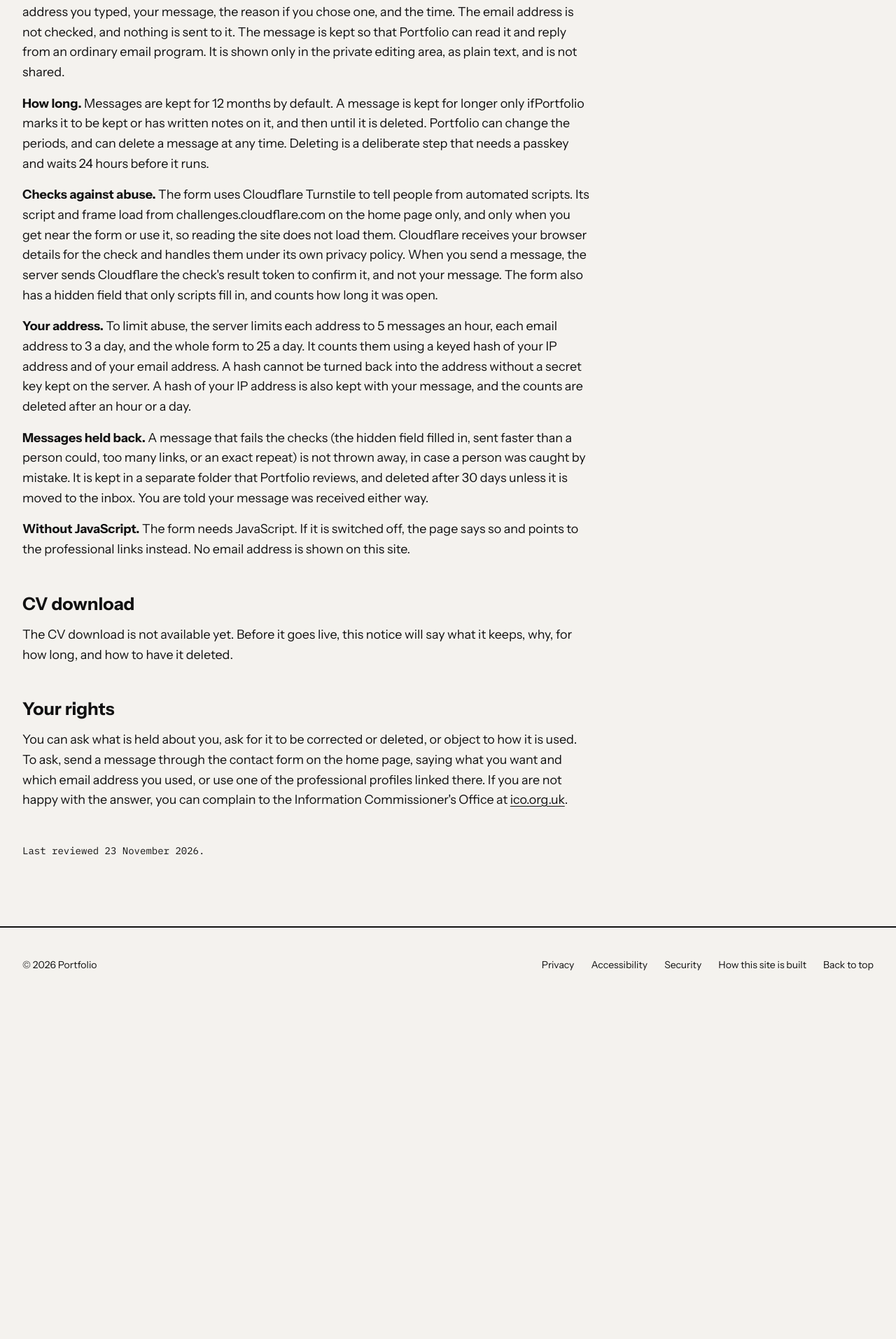
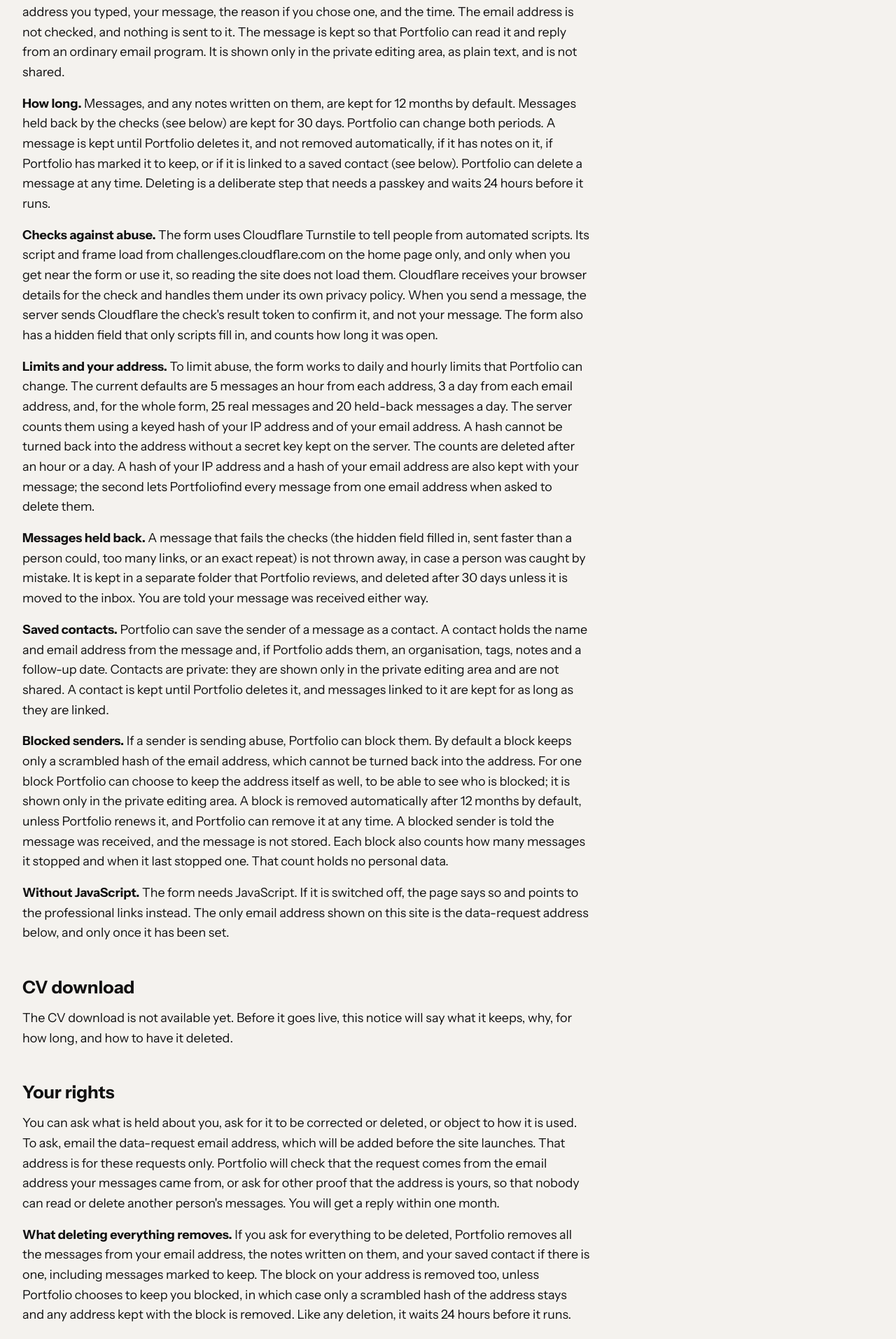
Before and after one commit to PjnSai/Portfolio, a Next.js app in the folder web/: page /privacy in a window 1280 px wide. Shown: the part 1181-3095 px from the top of the page at 70% size. Before the commit the page ends 2615 px from the top, so only its background shows below. Built offline with nearby package versions, Linux system fonts and the light colour scheme.

Commit message:
Update the Privacy page and add the data-request address build variable

```diff
--- a/web/components/public/FooterPages.tsx
+++ b/web/components/public/FooterPages.tsx
@@ -3,8 +3,9 @@
 // (docs/PROGRESS.md lists what remains).
 
 import type { ReactNode } from "react";
+import { PRIVACY_EMAIL } from "@/lib/public/privacy-email";
 import { REPORT_URL, REPOSITORY } from "@/lib/seo";
-const REVIEWED = "23 November 2026";
+const REVIEWED = "25 November 2026";
 
 function Doc({ label, title, lead, children }: { label: string; title: string; lead: string; children: ReactNode }) {
   return (
@@ -26,7 +27,16 @@ const External = ({ href, children }: { href: string; children: ReactNode }) =>
   </a>
 );
 
-export function PrivacyPage({ name }: { name: string }) {
+/** The data-request address as a link, or the words that say it is still to come. */
+function RequestAddress({ email }: { email: string }) {
+  return email ? (
+    <a href={`mailto:${email}`}>{email}</a>
+  ) : (
+    <>the data-request email address, which will be added before the site launches</>
+  );
+}
+
+export function PrivacyPage({ name, email = PRIVACY_EMAIL }: { name: string; email?: string }) {
   return (
     <Doc
       label="Site"
@@ -71,10 +81,11 @@ export function PrivacyPage({ name }: { name: string }) {
         It is shown only in the private editing area, as plain text, and is not shared.
       </p>
       <p>
-        <strong>How long.</strong> Messages are kept for 12 months by default. A message is kept for longer only if
-        {name} marks it to be kept or has written notes on it, and then until it is deleted. {name} can change the
-        periods, and can delete a message at any time. Deleting is a deliberate step that needs a passkey and waits
-        24 hours before it runs.
+        <strong>How long.</strong> Messages, and any notes written on them, are kept for 12 months by default.
+        Messages held back by the checks (see below) are kept for 30 days. {name} can change both periods. A message
+        is kept until {name} deletes it, and not removed automatically, if it has notes on it, if {name} has marked
+        it to keep, or if it is linked to a saved contact (see below). {name} can delete a message at any time.
+        Deleting is a deliberate step that needs a passkey and waits 24 hours before it runs.
       </p>
       <p>
         <strong>Checks against abuse.</strong> The form uses Cloudflare Turnstile to tell people from automated
@@ -85,11 +96,13 @@ export function PrivacyPage({ name }: { name: string }) {
         field that only scripts fill in, and counts how long it was open.
       </p>
       <p>
-        <strong>Your address.</strong> To limit abuse, the server limits each address to 5 messages an hour, each
-        email address to 3 a day, and the whole form to 25 a day. It counts them using a keyed hash of your IP
-        address and of your email address. A hash cannot be turned back into the address without a secret key kept on
-        the server. A hash of your IP address is also kept with your message, and the counts are deleted after an
-        hour or a day.
+        <strong>Limits and your address.</strong> To limit abuse, the form works to daily and hourly limits that{" "}
+        {name} can change. The current defaults are 5 messages an hour from each address, 3 a day from each email
+        address, and, for the whole form, 25 real messages and 20 held-back messages a day. The server counts them
+        using a keyed hash of your IP address and of your email address. A hash cannot be turned back into the
+        address without a secret key kept on the server. The counts are deleted after an hour or a day. A hash of
+        your IP address and a hash of your email address are also kept with your message; the second lets {name}
+        find every message from one email address when asked to delete them.
       </p>
       <p>
         <strong>Messages held back.</strong> A message that fails the checks (the hidden field filled in, sent faster
@@ -98,8 +111,24 @@ export function PrivacyPage({ name }: { name: string }) {
         to the inbox. You are told your message was received either way.
       </p>
       <p>
-        <strong>Without JavaScript.</strong> The form needs JavaScript. If it is switched off, the page says so and
-        points to the professional links instead. No email address is shown on this site.
+        <strong>Saved contacts.</strong> {name} can save the sender of a message as a contact. A contact holds the
+        name and email address from the message and, if {name} adds them, an organisation, tags, notes and a
+        follow-up date. Contacts are private: they are shown only in the private editing area and are not shared.
+        A contact is kept until {name} deletes it, and messages linked to it are kept for as long as they are linked.
+      </p>
+      <p>
+        <strong>Blocked senders.</strong> If a sender is sending abuse, {name} can block them. By default a block
+        keeps only a scrambled hash of the email address, which cannot be turned back into the address. For one
+        block {name} can choose to keep the address itself as well, to be able to see who is blocked; it is shown
+        only in the private editing area. A block is removed automatically after 12 months by default, unless{" "}
+        {name} renews it, and {name} can remove it at any time. A blocked sender is told the message was received,
+        and the message is not stored. Each block also counts how many messages it stopped and when it last stopped
+        one. That count holds no personal data.
+      </p>
+      <p>
+        <strong>Without JavaScript.</strong> The form needs JavaScript. If it is switched off, the page says so
+        and points to the professional links instead. The only email address shown on this site is the
+        data-request address below, and only once it has been set.
       </p>
 
       <h2>CV download</h2>
@@ -111,8 +140,26 @@ export function PrivacyPage({ name }: { name: string }) {
       <h2>Your rights</h2>
       <p>
         You can ask what is held about you, ask for it to be corrected or deleted, or object to how it is used.
-        To ask, send a message through the contact form on the home page, saying what you want and which email
-        address you used, or use one of the professional profiles linked there. If you are not happy with the answer, you can complain to the Information Commissioner&apos;s Office at{" "}
+        To ask, email <RequestAddress email={email} />. That address is for these requests only. {name} will check
+        that the request comes from the email address your messages came from, or ask for other proof that the
+        address is yours, so that nobody can read or delete another person&apos;s messages. You will get a reply
+        within one month.
+      </p>
+      <p>
+        <strong>What deleting everything removes.</strong> If you ask for everything to be deleted, {name} removes
+        all the messages from your email address, the notes written on them, and your saved contact if there is one,
+        including messages marked to keep. The block on your address is removed too, unless {name} chooses to keep
+        you blocked, in which case only a scrambled hash of the address stays and any address kept with the block is
+        removed. Like any deletion, it waits 24 hours before it runs.
+      </p>
+      <p>
+        <strong>The exception: security and audit logs.</strong> The site keeps a log of what is done in the private
+        editing area, such as signing in and deleting. It cannot be edited. It holds no message text, names or
+        email addresses. For a deletion it may keep a scrambled code of the email address and counts of what was
+        removed, to show that the deletion happened.
+      </p>
+      <p>
+        If you are not happy with the answer, you can complain to the Information Commissioner&apos;s Office at{" "}
         <External href="https://ico.org.uk/make-a-complaint/">ico.org.uk</External>.
       </p>
     </Doc>
--- /dev/null
+++ b/web/lib/public/privacy-email.ts
@@ -0,0 +1,20 @@
+// The address for data requests (information or deletion), shown on the
+// Privacy page. It is public: it goes into the built page. Set
+// NEXT_PUBLIC_PRIVACY_EMAIL for the build. Unset means empty, and the page says
+// the address will be added before the site launches. An invalid value fails
+// the build at once rather than publish a broken address. No address is
+// written into the code.
+
+const ADDRESS = /^[A-Za-z0-9._%+-]{1,64}@[A-Za-z0-9-]+(\.[A-Za-z0-9-]+)+$/;
+
+export function privacyEmailFrom(env: Record<string, string | undefined>): string {
+  const given = env.NEXT_PUBLIC_PRIVACY_EMAIL?.trim();
+  if (!given) return "";
+  if (given.length > 254 || !ADDRESS.test(given)) {
+    throw new Error("NEXT_PUBLIC_PRIVACY_EMAIL is not a plain email address.");
+  }
+  return given;
+}
+
+/** Inlined by next.config at build time. */
+export const PRIVACY_EMAIL = process.env.NEXT_PUBLIC_PRIVACY_EMAIL ?? "";
--- a/web/next.config.ts
+++ b/web/next.config.ts
@@ -1,5 +1,6 @@
 import type { NextConfig } from "next";
 import { apiOrigin } from "./lib/api-base";
+import { privacyEmailFrom } from "./lib/public/privacy-email";
 import { siteKeyFrom } from "./lib/public/turnstile-key";
 import { siteOrigin } from "./lib/seo";
 
@@ -15,6 +16,7 @@ const nextConfig: NextConfig = {
   env: {
     NEXT_PUBLIC_API_BASE_URL: apiOrigin(process.env.API_BASE_URL),
     NEXT_PUBLIC_TURNSTILE_SITE_KEY: siteKeyFrom(process.env),
+    NEXT_PUBLIC_PRIVACY_EMAIL: privacyEmailFrom(process.env),
   },
   turbopack: {
     rules: {
```
Also changed, not shown: 2 other files (tests, documents, lock files or other folders).
